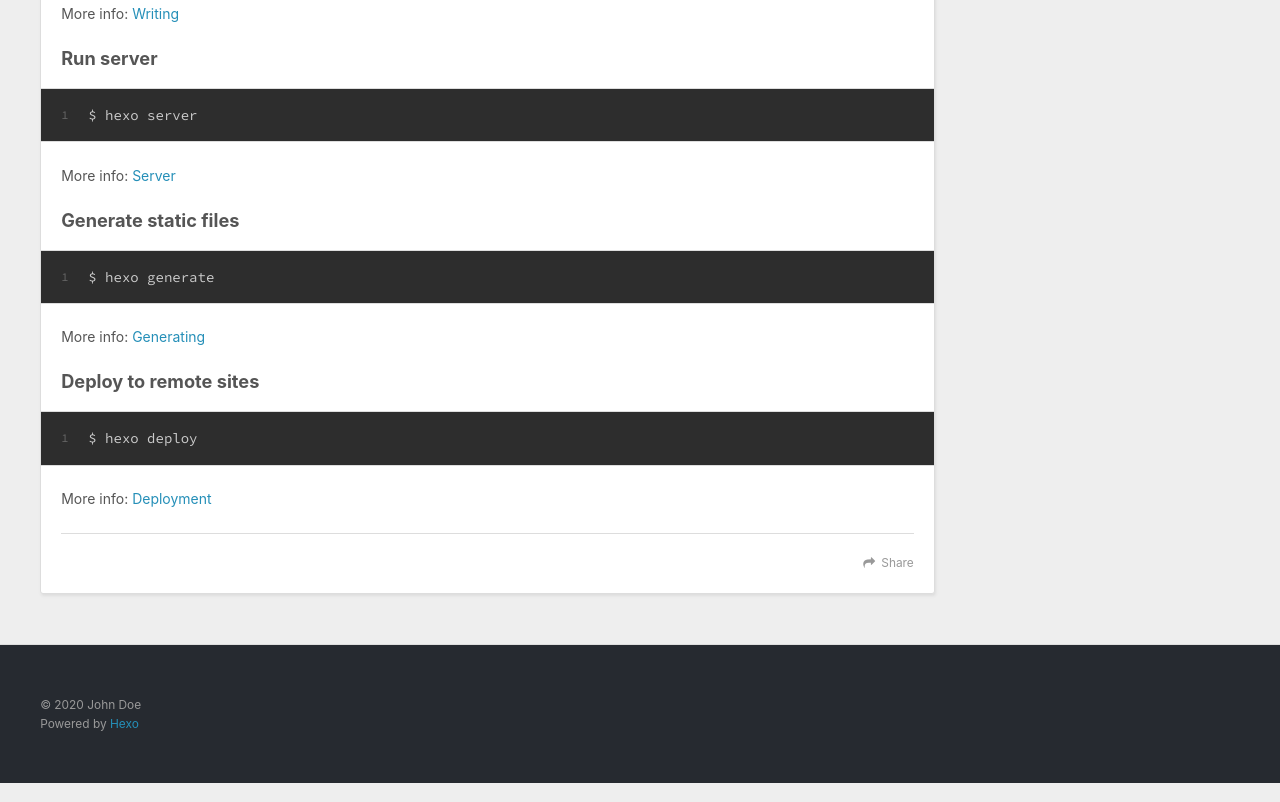
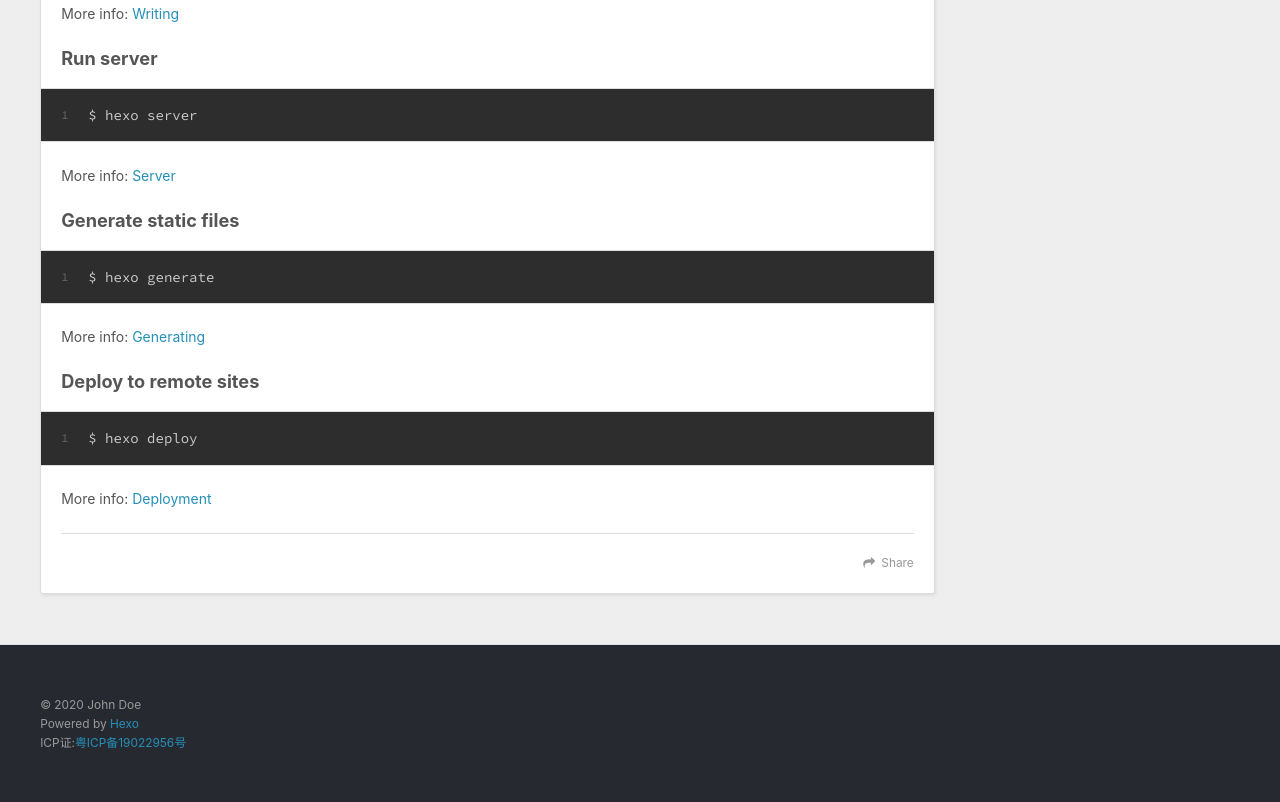
Before and after one commit to Demonhero0/damon.github.io, a plain HTML site: page index.html in a window 1280 px wide. Shown: the part 681-1483 px from the top of the page. Drawn offline with nearby package versions, Linux system fonts and the light colour scheme.

Commit message:
Site updated: 2020-02-29 14:02:21

```diff
--- a/index.html
+++ b/index.html
@@ -160,7 +160,8 @@
   <div class="outer">
     <div id="footer-info" class="inner">
       &copy; 2020 John Doe<br>
-      Powered by <a href="http://hexo.io/" target="_blank">Hexo</a>
+      Powered by <a href="http://hexo.io/" target="_blank">Hexo</a><br>
+      ICP证:<a href="http://www.beian.miit.gov.cn" target="_blank">粤ICP备19022956号</a>
     </div>
   </div>
 </footer>
```
